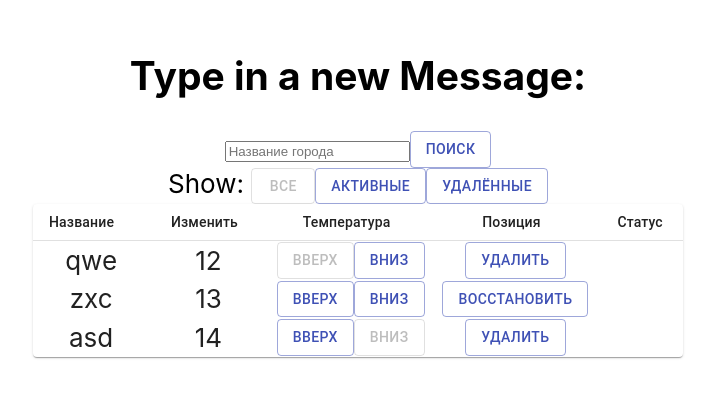
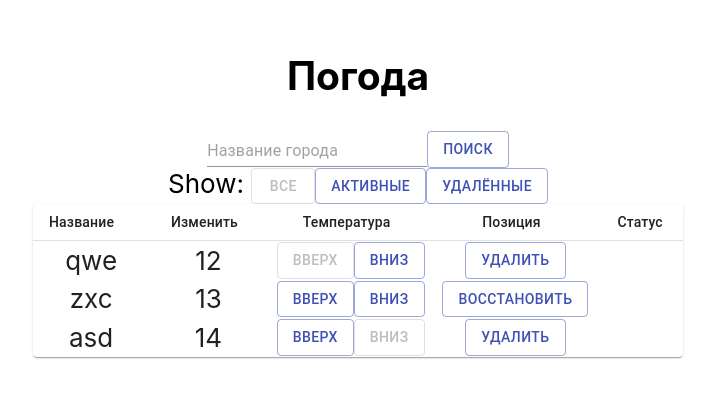
Before and after one commit to Fiarcherry/weather-widget-app, a React (Create React App) app: page / in a window 1280 px wide. Shown: the part 212-610 px from the top of the page, without its empty margins (282-997 px from the left). Built offline with nearby package versions, Linux system fonts and the light colour scheme.

Commit message:
Update SearchInput.js

```diff
--- a/src/components/SearchInput.js
+++ b/src/components/SearchInput.js
@@ -1,8 +1,7 @@
+import { Button, Input } from '@material-ui/core'
 import { Component } from 'react'
 import { connect } from 'react-redux'
 import { getWeatherByCityName } from '../api/actions'
-import Button from './Button'
-import Input from './Input'
 
 class SearchInput extends Component {
   constructor(props) {
@@ -30,13 +29,19 @@ class SearchInput extends Component {
   render() {
     return (
       <div>
-        <h2>Type in a new Message:</h2>
+        <h2>Погода</h2>
         <Input
           placeholder="Название города"
           value={this.state.input}
           onChange={this.handleChange}
         />
-        <Button onClick={this.handleSubmitCitySearch} title="Поиск" />
+        <Button
+          onClick={this.handleSubmitCitySearch}
+          variant="outlined"
+          color="primary"
+        >
+          Поиск
+        </Button>
       </div>
     )
   }
```
